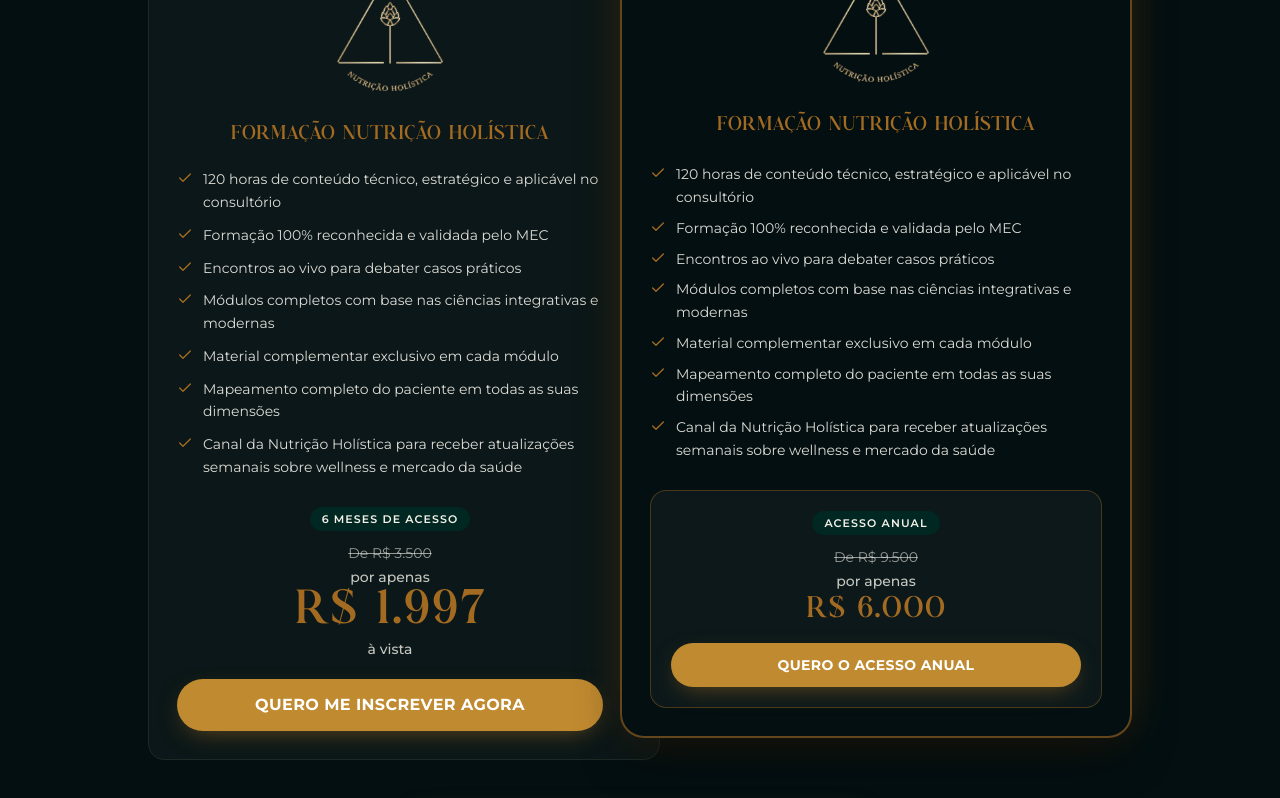
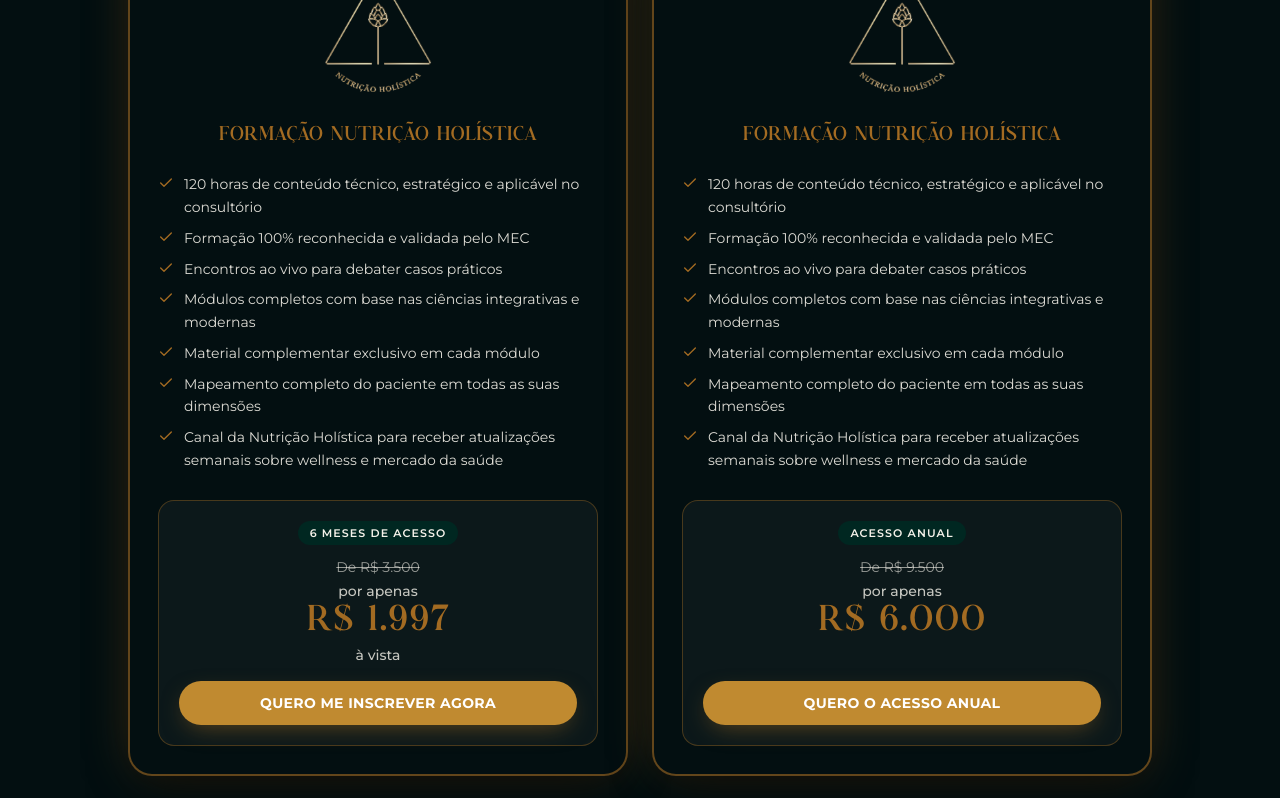
Before and after one commit to RodrigoMendanha/formacao-nutricao-holistica, a Next.js app: page / in a window 1280 px wide. Shown: the part 6000-6798 px from the top of the page. Built offline with nearby package versions, Linux system fonts and the light colour scheme; no server answers.

Commit message:
Alinhados os dois cards da sessão de oferta (mesmo tamanho, estilo e posição dos preços) na página da Formação Nutrição Holística - FNH
Co-Authored-By: Claude Opus 5.5 <noreply@anthropic.com>
Claude-Session: https://claude.ai/code/session_01MHPGpCWTkpAM2qfEykFTHc

```diff
--- a/src/components/sections/Oferta.tsx
+++ b/src/components/sections/Oferta.tsx
@@ -35,9 +35,8 @@ function Preco({
       <span className={cn("font-display font-bold leading-none text-gold", valorClassName)}>
         {valor}
       </span>
-      {sufixo && (
-        <span className="mt-1 text-sm font-medium text-ink-light/80">{sufixo}</span>
-      )}
+      {/* Linha sempre reservada para os cards ficarem com a mesma altura */}
+      <span className="mt-1 text-sm font-medium text-ink-light/80">{sufixo || "\u00a0"}</span>
     </div>
   );
 }
@@ -65,9 +64,9 @@ export function Oferta() {
           {OFERTA.titulo}
         </h2>
 
-        <div className="relative flex flex-col gap-6 md:flex-row md:items-center md:justify-center md:gap-0">
+        <div className="relative flex flex-col gap-6 md:flex-row md:items-stretch md:justify-center md:gap-6">
           {/* ESQUERDA — Formação (fica embaixo/atrás) */}
-          <article className="relative z-0 flex flex-col rounded-2xl border border-line-dark bg-white/[0.03] p-7 md:w-1/2 md:shrink-0 md:pr-14">
+          <article className="flex flex-col rounded-3xl border-2 border-gold/60 bg-dark p-7 shadow-[0_20px_50px_-12px_rgba(0,0,0,0.7),0_0_50px_-12px_rgba(163,107,34,0.55)] md:w-1/2">
             {/* 1 logo */}
             <div className="mb-6 flex items-center justify-center">
               <Image
@@ -79,11 +78,11 @@ export function Oferta() {
               />
             </div>
 
-            <h3 className="mb-5 text-center font-display text-xl font-bold text-gold">
+            <h3 className="mb-6 text-center font-display text-xl font-bold text-gold">
               {formacao.titulo}
             </h3>
 
-            <ul className="flex flex-col gap-2.5 text-sm leading-relaxed text-ink-light/90">
+            <ul className="mb-7 flex flex-col gap-2 text-sm leading-relaxed text-ink-light/90">
               {formacao.itens.map((item) => (
                 <li key={item} className="flex items-start gap-2.5">
                   <Check className="mt-0.5 h-4 w-4 shrink-0 text-gold" aria-hidden="true" />
@@ -92,21 +91,24 @@ export function Oferta() {
               ))}
             </ul>
 
-            <div className="mt-7 flex flex-col items-center">
-              <span className="mb-3 inline-block rounded-full bg-deep px-3 py-1 text-[11px] font-semibold uppercase tracking-widest text-ink-light">
+            <div className="mt-auto flex flex-col rounded-2xl border border-gold/40 bg-white/[0.04] p-5 text-center">
+              <span className="inline-block self-center rounded-full bg-deep px-3 py-1 text-[11px] font-semibold uppercase tracking-widest text-ink-light">
                 {formacao.precoLabel}
               </span>
+              <div className="mt-3">
                 <Preco
                   de={formacao.precoDe}
                   prefixo={formacao.precoPrefixo}
                   valor={formacao.precoValor}
                   sufixo={formacao.precoSufixo}
-                valorClassName="text-4xl sm:text-5xl"
+                  valorClassName="text-4xl"
                 />
+              </div>
               <CheckoutButton
                 href={CHECKOUT.formacao}
                 ticket={formacao.produto}
-                className="mt-5 w-full"
+                size="md"
+                className="mt-4 w-full"
               >
                 {formacao.cta}
               </CheckoutButton>
@@ -114,13 +116,13 @@ export function Oferta() {
           </article>
 
           {/* DIREITA — Combo em destaque (elevado e por cima) */}
-          <article className="relative z-10 flex flex-col rounded-3xl border-2 border-gold/60 bg-dark p-7 shadow-[0_20px_50px_-12px_rgba(0,0,0,0.7),0_0_50px_-12px_rgba(163,107,34,0.55)] md:-ml-10 md:-mt-8 md:w-1/2 md:shrink-0">
+          <article className="flex flex-col rounded-3xl border-2 border-gold/60 bg-dark p-7 shadow-[0_20px_50px_-12px_rgba(0,0,0,0.7),0_0_50px_-12px_rgba(163,107,34,0.55)] md:w-1/2">
             {/* 2 logos */}
             <div className="mb-6 flex items-center justify-center gap-4">
               <Image
                 src="/img/logo-nutricao-holistica.png"
-                width={150}
-                height={64}
+                width={180}
+                height={72}
                 alt="Logo Formação em Nutrição Holística"
                 className="h-36 w-auto object-contain"
               />
@@ -136,7 +138,7 @@ export function Oferta() {
               /> */}
             </div>
 
-            <h3 className="mb-6 text-center font-bold text-xl font-bold text-gold">
+            <h3 className="mb-6 text-center font-display text-xl font-bold text-gold">
               {combo.titulo}
             </h3>
 
@@ -158,7 +160,7 @@ export function Oferta() {
             </div>
 
             {/* Planos de acesso */}
-            <div className="mt-7 grid gap-4">
+            <div className="mt-auto grid gap-4 pt-7">
               {combo.planos.map((plano, i) => (
                 <div
                   key={plano.label}
@@ -173,7 +175,7 @@ export function Oferta() {
                       prefixo={plano.precoPrefixo}
                       valor={plano.precoValor}
                       sufixo={plano.precoSufixo}
-                      valorClassName="text-3xl"
+                      valorClassName="text-4xl"
                     />
                   </div>
                   <CheckoutButton
```
Lines whose indentation alone changed are shown as unchanged.
